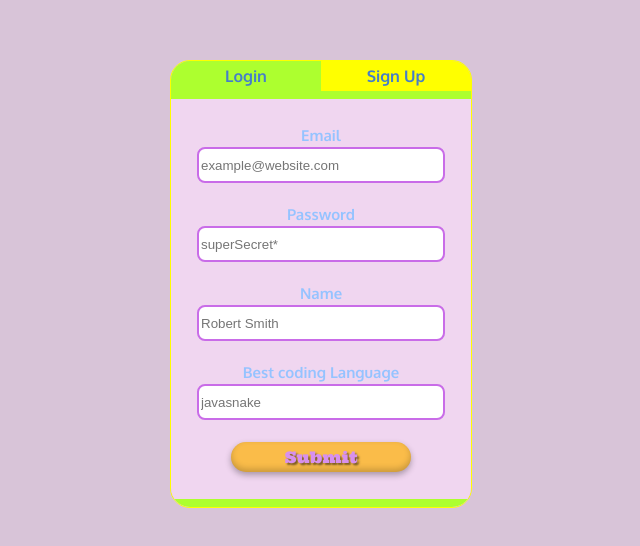
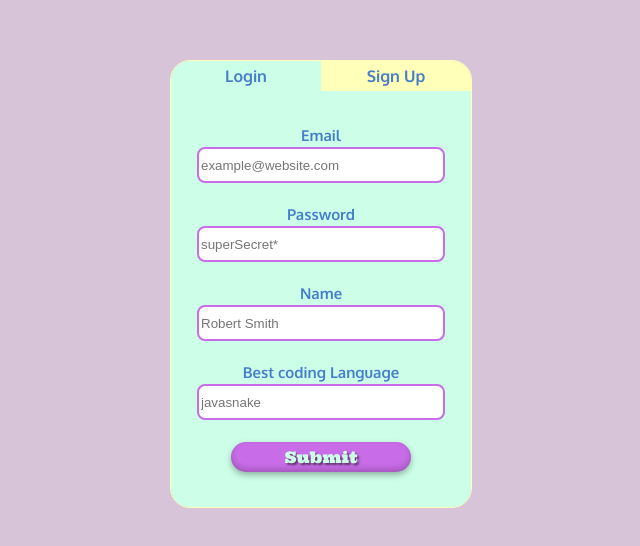
Before and after one commit to caseyriley/Quizzy, a React (Create React App) app in the folder Client/: page / in a window 1280 px wide. Shown: the part 116-662 px from the top of the page, without its empty margins (319-959 px from the left). Built offline with nearby package versions, Linux system fonts and the light colour scheme; no server answers.

Commit message:
style login form

```diff
--- a/Client/src/styles/loginPage.css
+++ b/Client/src/styles/loginPage.css
@@ -17,7 +17,7 @@
   flex-direction: column;
   justify-content: center;
   align-items: center;
-  border: 1px solid yellow;
+  border: 1px solid rgb(255, 255, 185);
   border-radius: 20px;
   overflow:hidden;
 }
@@ -31,6 +31,8 @@
   width: 50%;
   height: 30px;
   background-color: greenyellow;
+  background-color: rgb(240, 214, 240);
+  background-color: rgb(205, 255, 232);
   display: flex;
   align-items: center;
   justify-content: center;
@@ -44,7 +46,7 @@
 .signup-button{
   width: 50%;
   height: 30px;
-  background-color: yellow;
+  background-color: rgb(255, 255, 185);
   display: flex;
   align-items: center;
   justify-content: center;
@@ -58,12 +60,12 @@
 .login-form{
   width: 100%;
   height: 400px;
-  border: 8px solid greenyellow;
+  border: 8px solid rgb(205, 255, 232);
 }
 .signup-form{
   width: 100%;
   height: 400px;
-  border: 8px solid yellow;
+  border: 8px solid rgb(255, 255, 185);
 }
 .login-form{
   width: 100%;
@@ -74,11 +76,12 @@
   /* background-image: url("../images/geometric-lines.jpg"); */
   background-size: cover;
   background-color: rgb(240, 214, 240);
-
+  background-color: rgb(205, 255, 232);
 }
 .login-form label{
   width: 100%;
   color: rgb(149, 195, 255);
+  color: rgb(69, 126, 201);
   font-family: 'Ultra', serif;
   font-family: 'Oxygen', sans-serif;
   font-size: 15px;
@@ -116,6 +119,8 @@
   margin: 20px;
   transition: all .3s;
   color: rgb(215, 144, 238);
+  background-color: rgb(201, 108, 232);
+  color: rgb(205, 255, 232);
 }
 .log-sign-login-button span{
 
@@ -128,5 +133,7 @@
 }
 .log-sign-login-button:hover{
   background-color: rgb(201, 108, 232);
-  color: rgb(144, 238, 210) !important;
+  /* color: rgb(144, 238, 210) !important; */
+  background-color: rgb(250, 188, 73);
+  color: rgb(215, 144, 238);
 }
```
